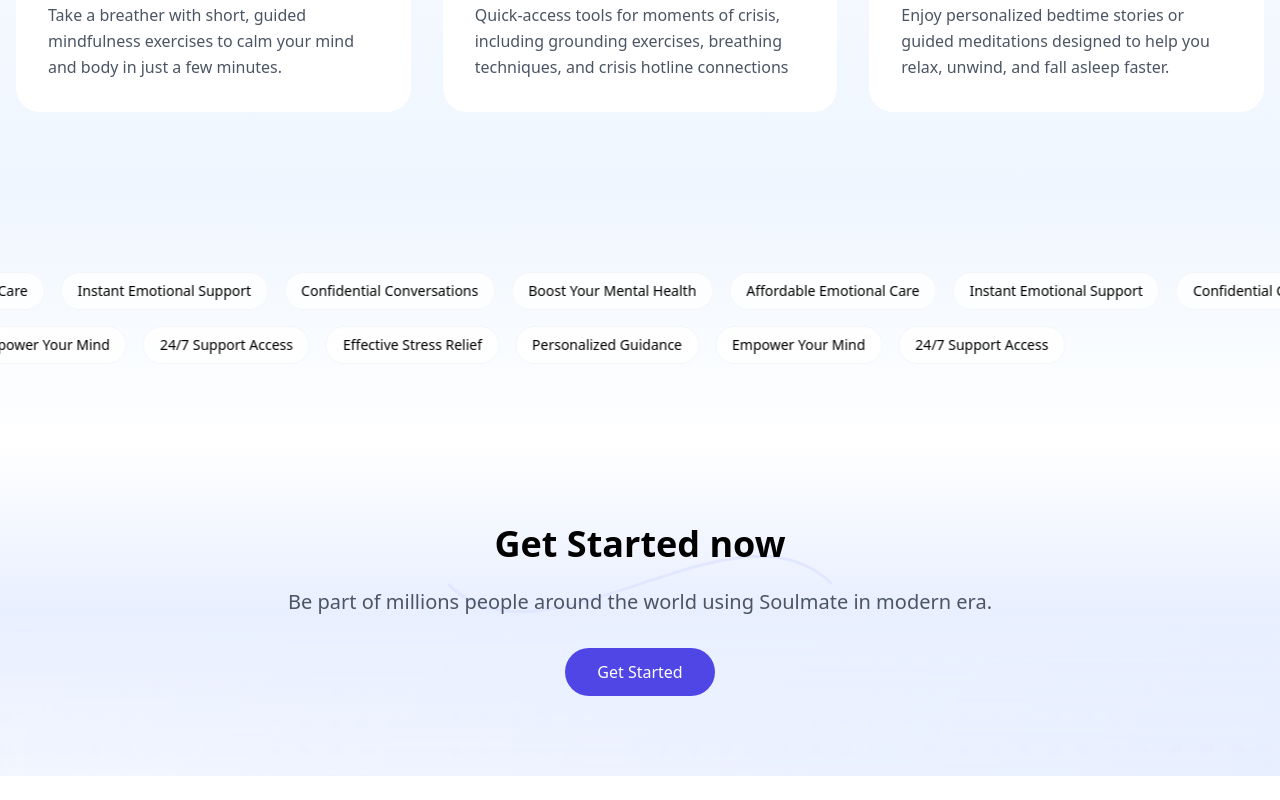
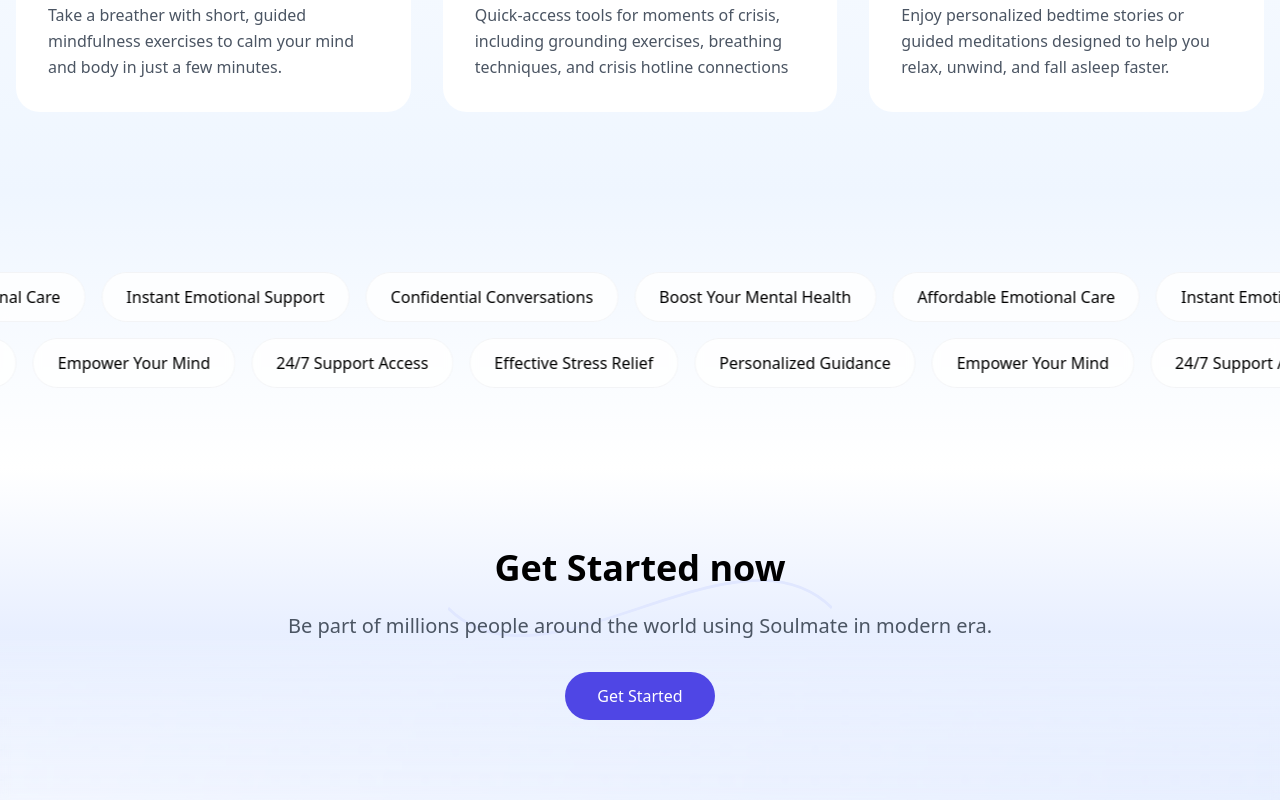
Before and after one commit to mrconfusion01/dfnfj-41, a React (Vite) app: page / in a window 1280 px wide. Shown: the part 1115-1915 px from the top of the page. Before the commit the page ends 1891 px from the top, so only its background shows below. Built offline with nearby package versions, Linux system fonts and the light colour scheme.

Commit message:
Increase icon size
Increase the size of the icons.

```diff
--- a/src/index.css
+++ b/src/index.css
@@ -23,7 +23,7 @@
 }
 
 .benefit-item {
-  @apply px-4 py-2 rounded-full text-sm font-medium bg-white/80 backdrop-blur-sm border border-gray-100 whitespace-nowrap;
+  @apply px-6 py-3 rounded-full text-base font-medium bg-white/80 backdrop-blur-sm border border-gray-100 whitespace-nowrap;
 }
 
 .decorative-line {
```
